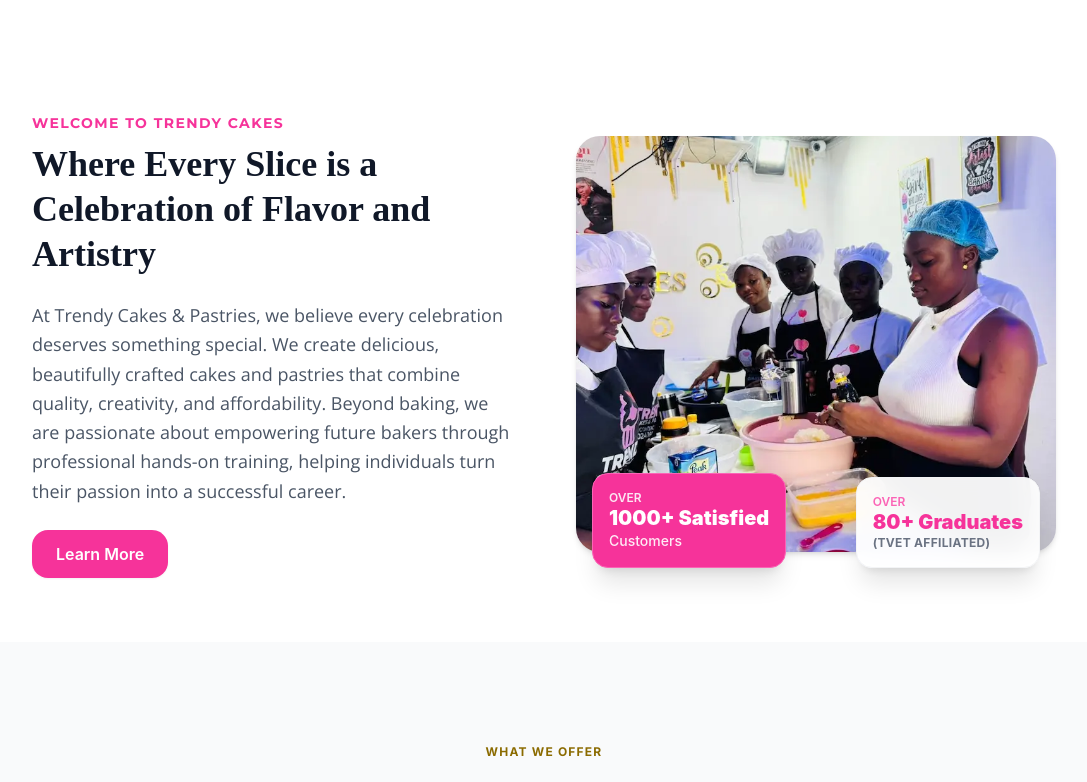
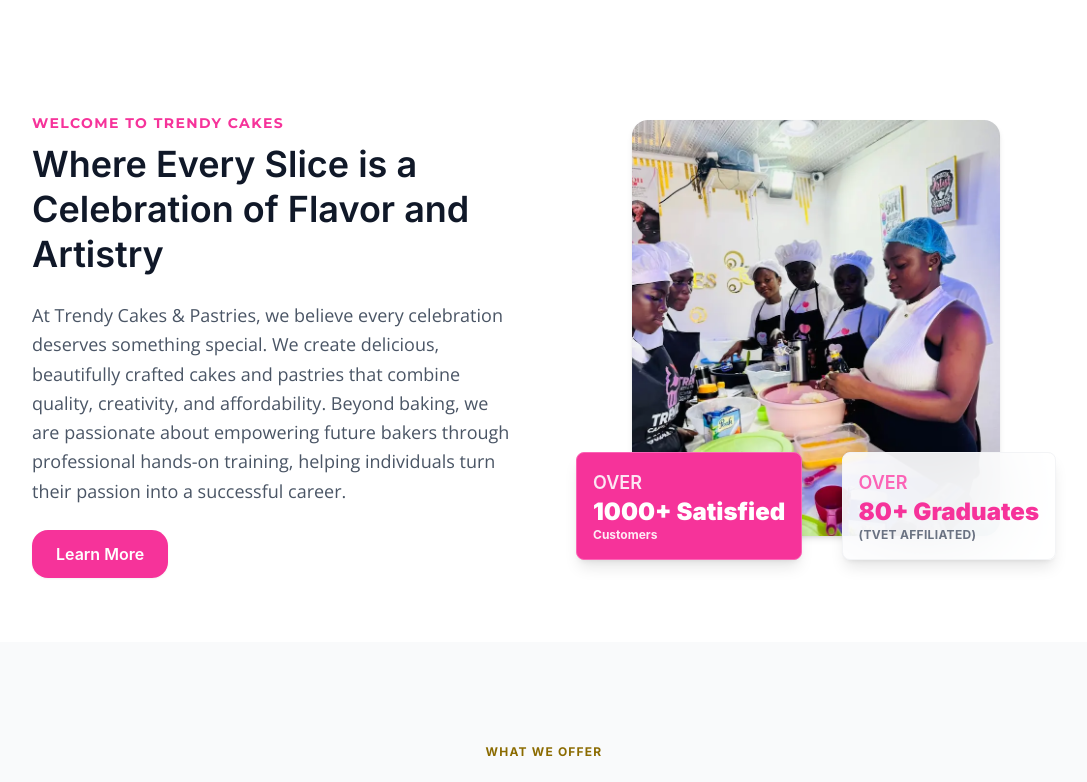
Before and after one commit to obedquao/trendycakes, a React (Vite) app in the folder trendycakes/: page / in a window 1280 px wide. Shown: the part 820-1602 px from the top of the page, without its empty margins (96-1183 px from the left). Built offline with nearby package versions, Linux system fonts and the light colour scheme; a web font is replaced by a local one.

Commit message:
layout fixes

```diff
--- a/trendycakes/src/App.jsx
+++ b/trendycakes/src/App.jsx
@@ -6,11 +6,13 @@
 import Contact from "./pages/contact";
 import Navbar from "./components/navbar";
 import Footer from "./components/footer";
+import ScrollToTop from "./components/ScrollToTop";
 
 function App() {
   return (
     <div>
       <Navbar />
+      <ScrollToTop />
       <Routes>
         <Route path="/" element={<Home />} />
         <Route path="/about" element={<About />} />
--- /dev/null
+++ b/trendycakes/src/components/ScrollToTop.jsx
@@ -0,0 +1,17 @@
+import { useEffect } from "react";
+import { useLocation } from "react-router-dom";
+
+function ScrollToTop() {
+  const { pathname } = useLocation();
+
+  useEffect(() => {
+    window.scrollTo({
+      top: 0,
+      behavior: "instant", // you can change to "smooth"
+    });
+  }, [pathname]);
+
+  return null;
+}
+
+export default ScrollToTop;
--- a/trendycakes/src/components/item.jsx
+++ b/trendycakes/src/components/item.jsx
@@ -3,7 +3,11 @@
   return (
     <div className="flex flex-col gap-5 bg-white max-w-75 py-5 px-2  rounded-lg">
       <div className="h-45 md:h-56 w-full overflow-hidden ">
-        <img src={image} className="object-cover w-full h-full" />
+        <img
+          src={image}
+          className="object-cover w-full h-full"
+          loading="lazy"
+        />
       </div>
 
       <div
--- a/trendycakes/src/components/milkydoughnut.jsx
+++ b/trendycakes/src/components/milkydoughnut.jsx
@@ -65,7 +65,7 @@
         `• *Flavor:* ${selectedFlavor.label}\n` +
         `• *Pack Size:* ${selectedQty.label} (${selectedQty.size})\n` +
         `-----------------------------------------\n` +
-        `*Total Price:* ₵${currentPrice}.00\n\n` +
+        ` *Total Price:* ₵${currentPrice}.00\n\n` +
         `Please let me know payment and pickup details! ✨`,
     );
 
@@ -83,6 +83,7 @@
           <div className="relative w-full h-44 rounded-3xl overflow-hidden mb-4 border border-gray-100 shadow-inner">
             <img
               src="/images/milky.webp"
+              loading="lazy"
               alt="Milk Doughnuts Display"
               className="w-full h-full object-cover"
             />
--- a/trendycakes/src/pages/home.jsx
+++ b/trendycakes/src/pages/home.jsx
@@ -127,7 +127,7 @@
             <span className="text-sm font-montserrat font-bold text-pink-500 uppercase tracking-widest">
               Welcome to Trendy Cakes
             </span>
-            <h2 className="text-gray-900 font-roboto font-black text-3xl md:text-4xl mt-2 leading-tight">
+            <h2 className="text-gray-900 font-inter font-semibold text-3xl md:text-4xl mt-2 leading-tight">
               Where Every Slice is a Celebration of Flavor and Artistry
             </h2>
             <p className="text-gray-600 mt-6 font-open-sans text-base md:text-lg leading-relaxed">
@@ -154,11 +154,11 @@
             transition={{ duration: 0.6 }}
             className="relative"
           >
-            <div className="h-104 w-full">
+            <div className="h-104 mb-8 mx-6 md:mx-14">
               <img
                 src="/images/homeaboutimg.webp"
                 alt="About Trendy Cakes"
-                className="w-full h-full object-cover rounded-3xl shadow-md"
+                className="w-full h-full object-cover rounded-2xl shadow-md"
               />
             </div>
 
@@ -167,15 +167,15 @@
               initial={{ opacity: 0, y: 20 }}
               whileInView={{ opacity: 1, y: 0 }}
               transition={{ delay: 0.2, duration: 0.4 }}
-              className="absolute -bottom-4 left-4 bg-pink-500 p-4 rounded-2xl shadow-xl border border-pink-400"
+              className="absolute bottom-2  bg-pink-500 p-4 rounded-lg shadow-lg border border-pink-400"
             >
-              <p className="text-xs text-pink-100 uppercase font-semibold">
+              <p className="text-lg text-pink-100 uppercase font-semibold">
                 Over
               </p>
-              <p className="text-lg md:text-xl font-black text-white leading-tight">
+              <p className="text-lg md:text-2xl font-inter font-black text-white leading-tight">
                 1000+ Satisfied
               </p>
-              <p className="text-sm font-medium text-white opacity-90">
+              <p className="text-xs font-bold text-white opacity-90">
                 Customers
               </p>
             </motion.div>
@@ -185,12 +185,12 @@
               initial={{ opacity: 0, y: 20 }}
               whileInView={{ opacity: 1, y: 0 }}
               transition={{ delay: 0.3, duration: 0.4 }}
-              className="absolute -bottom-4 right-4 bg-white/95 backdrop-blur-md p-4 rounded-2xl shadow-xl border border-gray-100"
+              className="absolute bottom-2 right-0 bg-white/90 backdrop-blur-2xl p-4 rounded-lg shadow-lg border border-gray-100"
             >
-              <p className="text-xs text-pink-400 uppercase font-semibold">
+              <p className="text-lg text-pink-400 uppercase font-semibold">
                 Over
               </p>
-              <p className="text-lg md:text-xl font-black text-pink-500 leading-tight">
+              <p className="text-lg md:text-2xl font-black text-pink-500 leading-tight font-inter">
                 80+ Graduates
               </p>
               <p className="text-xs font-bold text-gray-500 uppercase tracking-wide">
@@ -438,7 +438,7 @@
               className="lg:col-span-7"
             >
               <h2 className="text-3xl md:text-4xl font-playfair font-bold text-gray-900 mb-10">
-                Delivery & Structural Timelines
+                Delivery & Orders
               </h2>
 
               <div className="space-y-8">
@@ -467,7 +467,7 @@
                       <div className="flex justify-between">
                         <span>Impromptu Requests</span>
                         <span className="font-bold text-pink-600">
-                          2-Hour Minimum Buffer
+                          2-Hour Minimum is Needed
                         </span>
                       </div>
                     </div>
@@ -484,9 +484,9 @@
                       Payment Protocol
                     </h3>
                     <p className="text-gray-600 text-sm leading-relaxed max-w-md">
-                      Full advanced payment validates your production timeline
-                      entry. Secure processing is completed via Mobile Money or
-                      automated banking conduits.
+                      Full payment is required to confirm and schedule your
+                      order. We accept Mobile Money and Bank Transfers for a
+                      smooth and secure checkout experience.
                     </p>
                   </div>
                 </div>
@@ -502,32 +502,28 @@
               className="lg:col-span-5 bg-white rounded-3xl p-6 md:p-8 shadow-xs border border-gray-200/60"
             >
               <h3 className="text-sm font-bold text-pink-500 uppercase tracking-wider mb-4">
-                Logistics Matrix
+                Logistics
               </h3>
               <div className="space-y-3 text-sm text-gray-700">
                 <div className="p-3.5 bg-gray-50 rounded-xl border border-gray-100 flex items-center gap-3">
                   <span>🚗</span>
                   <p>
-                    Structured options via{" "}
-                    <strong>Yango, Uber, or Bolt car metrics</strong>.
+                    Delivery via <strong>Yango, Uber or Bolt</strong>.
                   </p>
                 </div>
                 <div className="p-3.5 bg-gray-50 rounded-xl border border-gray-100 flex items-center gap-3">
                   <span>🏍️</span>
-                  <p>
-                    Personalized internal courier lines for pastries and loaf
-                    variations.
-                  </p>
+                  <p>Personalized rider service available</p>
                 </div>
                 <div className="p-4 bg-red-50/60 border border-red-100 text-red-950 rounded-xl text-xs space-y-1.5">
                   <p className="font-bold text-red-700 uppercase tracking-wide">
-                    ⚠️ Transit Indemnity Waiver
+                    ⚠️ Pro Tip for Cakes
                   </p>
                   <p className="leading-relaxed">
-                    Motorcycle transits are heavily discouraged for tier
-                    structures. Clients selecting bike transport layouts assume
-                    complete structural risk variables for transit damage
-                    events.
+                    Motorbikes are not recommended for birthday cake deliveries.
+                    For maximum safety and presentation, we advise using
+                    car-based delivery options. Delivery fees are handled by the
+                    client.
                   </p>
                 </div>
               </div>
--- a/trendycakes/src/pages/menu.jsx
+++ b/trendycakes/src/pages/menu.jsx
@@ -92,6 +92,7 @@
         <div className="flex justify-center py-5">
           <img
             src="./images/milkybanner.webp"
+            loading="lazy"
             className="rounded-2xl md:rounded-4xl w-80 md:w-160"
           />
         </div>
--- a/trendycakes/src/pages/school.jsx
+++ b/trendycakes/src/pages/school.jsx
@@ -389,6 +389,7 @@
               {/* Background Alumnus Image Asset */}
               <img
                 src="/images/studentimage.jpeg"
+                loading="lazy"
                 alt="Abena Serwaa - Successful Graduate"
                 className="absolute inset-0 w-full h-full object-cover object-center group-hover:scale-101 transition duration-500"
               />
@@ -434,6 +435,7 @@
               <div className="mt-8 pt-6 border-t border-gray-100 flex items-center gap-4">
                 <img
                   src="/images/kofi-avatar.jpg"
+                  loading="lazy"
                   alt="Kofi Mensah avatar portrait"
                   className="w-12 h-12 rounded-full object-cover bg-gray-100 shrink-0"
                 />
```
Also changed, not shown: trendycakes/vercel.json (added).
